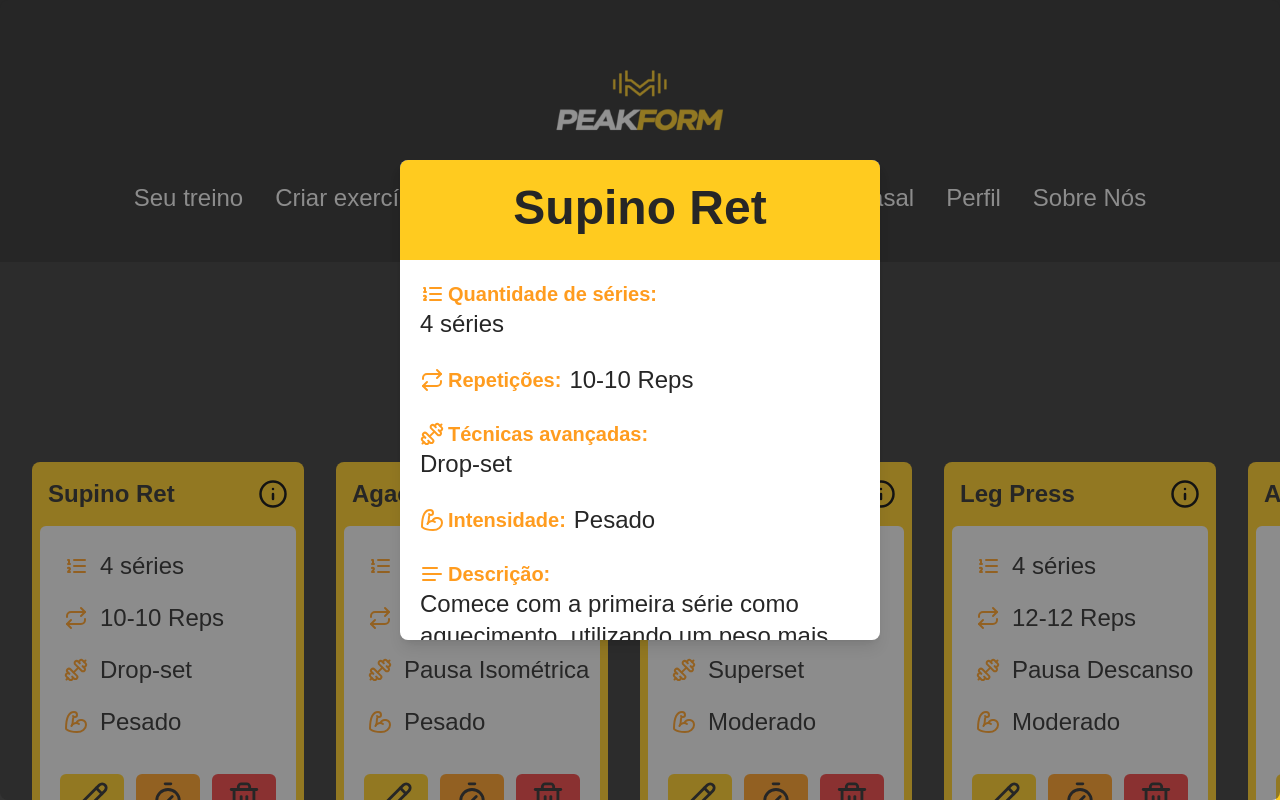
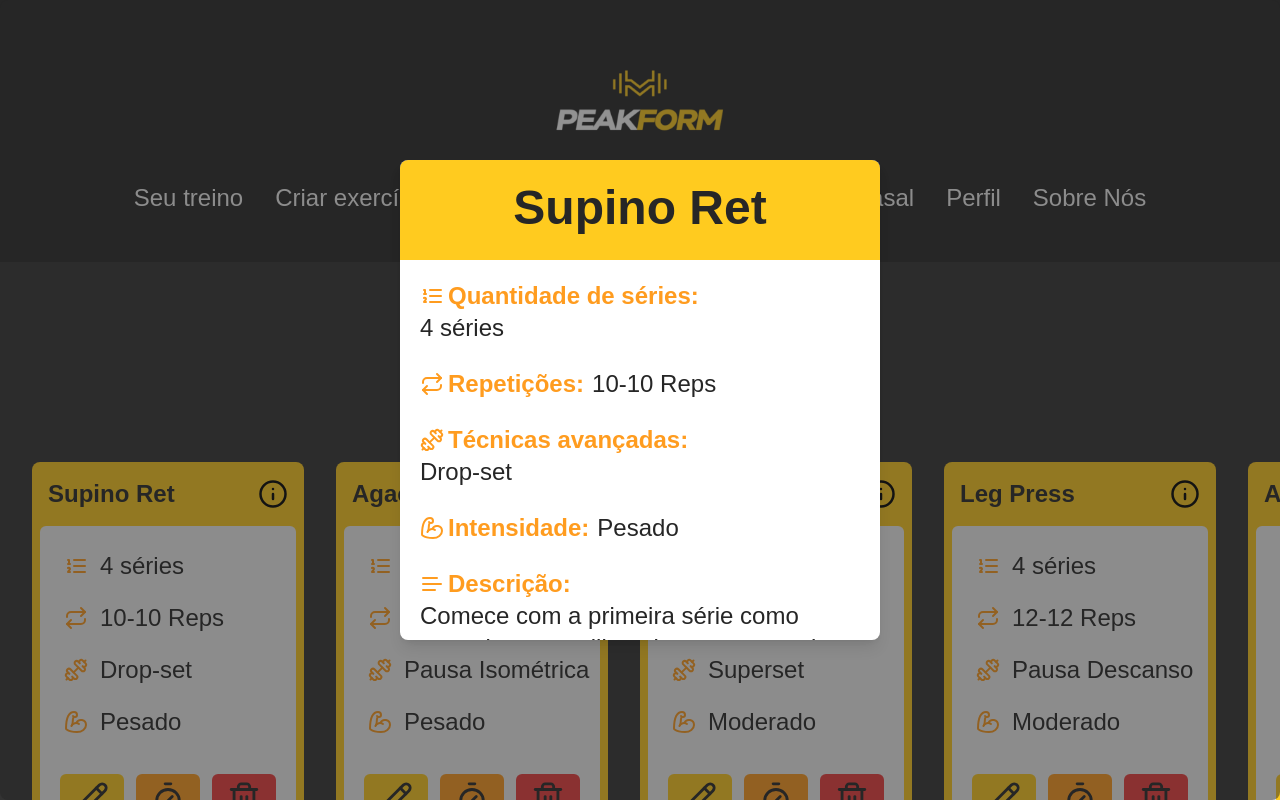
Before and after one commit to iagoliziero/peak-form, a React (Vite) app: page /principal in a window 1280 px wide. Both pictures are taken after a click on the button 273 px from the left and 494 px from the top of the page. Built offline with nearby package versions, Linux system fonts and the light colour scheme; a web font is replaced by a local one.

Commit message:
feat: create H2InfoCards and H2Bold component

```diff
--- a/src/components/H2InfoCards.jsx
+++ b/src/components/H2InfoCards.jsx
@@ -1,6 +1,6 @@
 const H2InfoCards = ({children}) => {
     return (
-        <h2 className="text-xl text-orange  relative left-1 font-bold ">
+        <h2 className="text-xl lg:text-2xl text-orange relative left-1 font-bold ">
            {children}
         </h2>
      );
--- /dev/null
+++ b/src/pages/H2Bold.jsx
@@ -0,0 +1,9 @@
+const H2Bold = (props) => {
+    return (
+        <h2 className="text-xl lg:text-2xl text-darker font-semibold">
+           {props.children}
+        </h2>
+     );
+}
+
+export default H2Bold;
```
